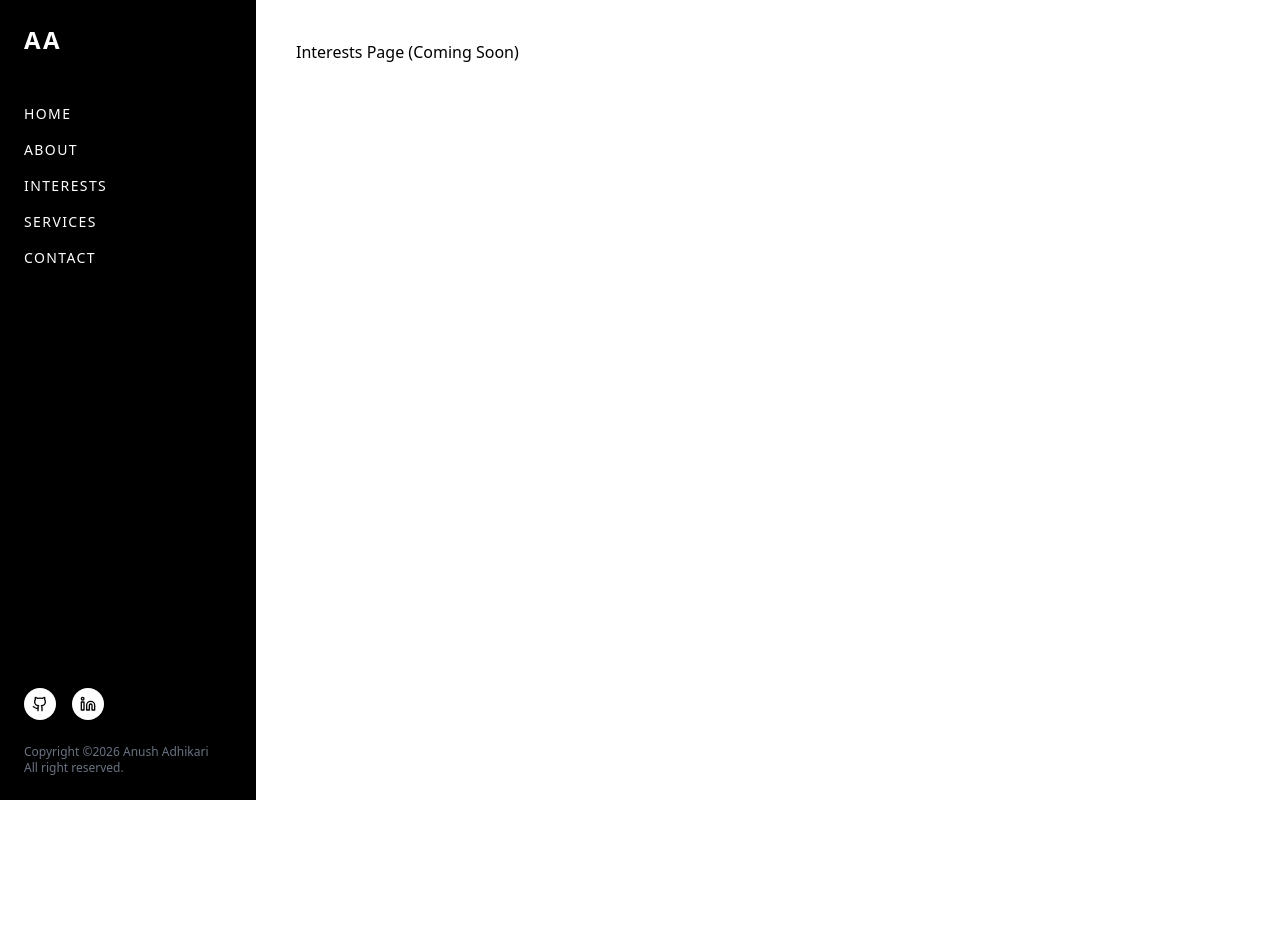
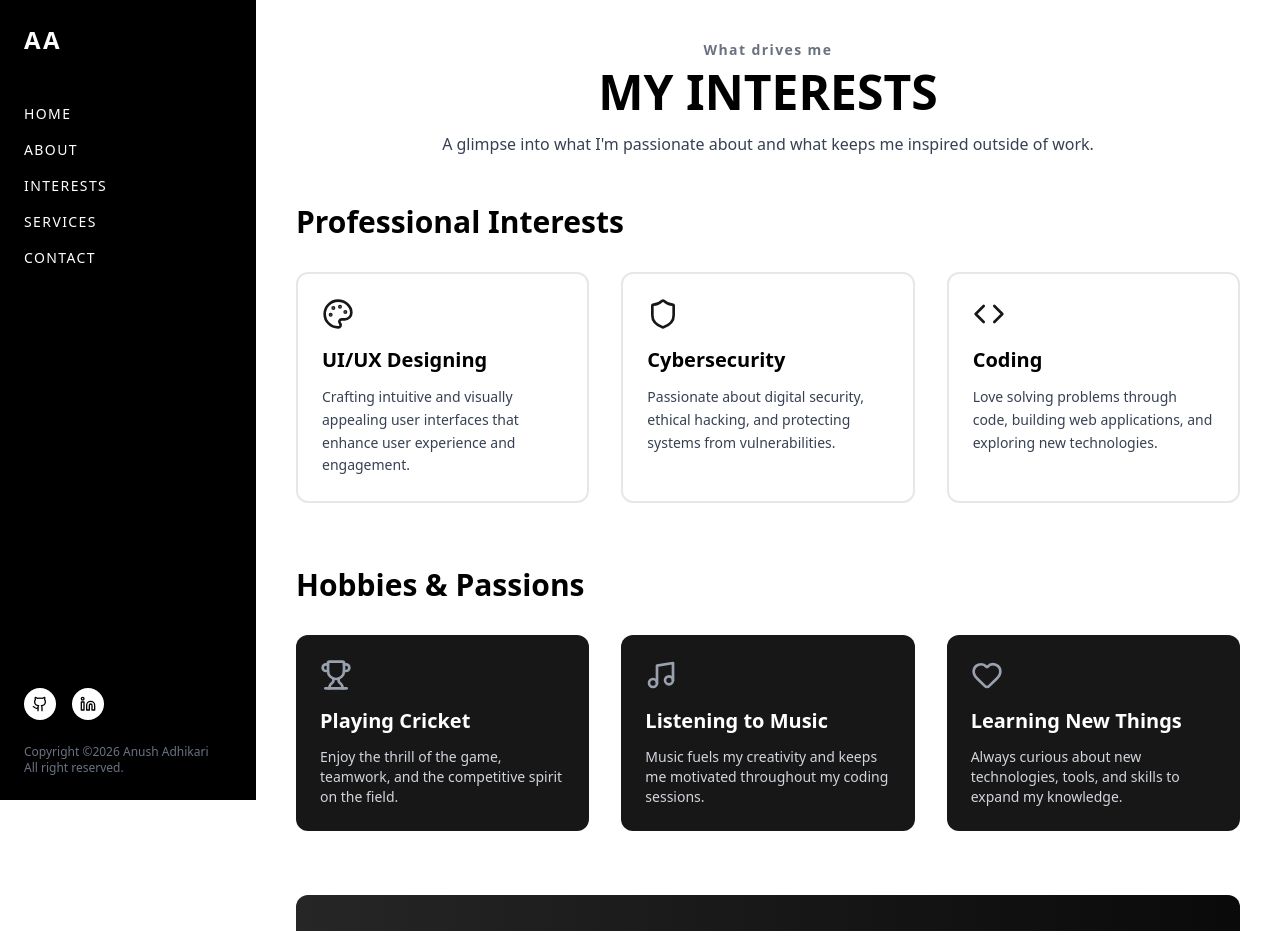
Before and after one commit to AnushAdk04/React-Portfolio-CSIT, a React (Vite) app: page /interests in a window 1280 px wide. Shown: the top 931 px of the page. Before the commit the page ends 800 px from the top, so only its background shows below. Built offline with nearby package versions, Linux system fonts and the light colour scheme.

Commit message:
interests page added

```diff
--- a/src/App.jsx
+++ b/src/App.jsx
@@ -4,6 +4,7 @@ import Layout from './components/Layout';
 import Home from './pages/Home';
 import About from './pages/About';
 import Contact from './pages/Contact';
+import Interests from './pages/Interests';
 
 function App() {
   return (
@@ -12,7 +13,7 @@ function App() {
         <Route path="/" element={<Layout />}>
           <Route index element={<Home />} />
           <Route path="about" element={<About />} />
-          <Route path="interests" element={<div className='p-10'>Interests Page (Coming Soon)</div>} />
+          <Route path="interests" element={<Interests />} />
           <Route path="services" element={<div className="p-10">Services Page (Coming Soon)</div>} />
           <Route path="contact" element={<Contact />} />
         </Route>
--- /dev/null
+++ b/src/pages/Interests.jsx
@@ -0,0 +1,109 @@
+import React from 'react';
+import { Code, Shield, Palette, Music, Trophy, Heart } from 'lucide-react';
+
+const Interests = () => {
+    const interests = [
+        {
+            icon: <Palette size={32} />,
+            title: "UI/UX Designing",
+            description: "Crafting intuitive and visually appealing user interfaces that enhance user experience and engagement."
+        },
+        {
+            icon: <Shield size={32} />,
+            title: "Cybersecurity",
+            description: "Passionate about digital security, ethical hacking, and protecting systems from vulnerabilities."
+        },
+        {
+            icon: <Code size={32} />,
+            title: "Coding",
+            description: "Love solving problems through code, building web applications, and exploring new technologies."
+        }
+    ];
+
+    const hobbies = [
+        {
+            icon: <Trophy size={32} />,
+            title: "Playing Cricket",
+            description: "Enjoy the thrill of the game, teamwork, and the competitive spirit on the field."
+        },
+        {
+            icon: <Music size={32} />,
+            title: "Listening to Music",
+            description: "Music fuels my creativity and keeps me motivated throughout my coding sessions."
+        },
+        {
+            icon: <Heart size={32} />,
+            title: "Learning New Things",
+            description: "Always curious about new technologies, tools, and skills to expand my knowledge."
+        }
+    ];
+
+    return (
+        <div className="min-h-screen bg-white flex items-center justify-center p-10">
+            <div className="container mx-auto">
+
+                {/* Header */}
+                <div className="text-center mb-12">
+                    <p className="text-sm font-bold text-gray-500 tracking-widest mb-2">What drives me</p>
+                    <h1 className="text-5xl font-black text-black mb-4">MY INTERESTS</h1>
+                    <p className="text-gray-700 max-w-2xl mx-auto">
+                        A glimpse into what I'm passionate about and what keeps me inspired outside of work.
+                    </p>
+                </div>
+
+                {/* Interests Section */}
+                <div className="mb-16">
+                    <h2 className="text-3xl font-bold text-black mb-8 text-center md:text-left">
+                        Professional Interests
+                    </h2>
+                    <div className="grid grid-cols-1 md:grid-cols-3 gap-8">
+                        {interests.map((interest, index) => (
+                            <div
+                                key={index}
+                                className="bg-white border-2 border-gray-200 rounded-xl p-6"
+                            >
+                                <div className="text-neutral-900 mb-4">
+                                    {interest.icon}
+                                </div>
+                                <h3 className="text-xl font-bold text-black mb-3">{interest.title}</h3>
+                                <p className="text-gray-700 text-sm leading-relaxed">{interest.description}</p>
+                            </div>
+                        ))}
+                    </div>
+                </div>
+
+                {/* Hobbies Section */}
+                <div>
+                    <h2 className="text-3xl font-bold text-black mb-8 text-center md:text-left">
+                        Hobbies & Passions
+                    </h2>
+                    <div className="grid grid-cols-1 md:grid-cols-3 gap-8">
+                        {hobbies.map((hobby, index) => (
+                            <div
+                                key={index}
+                                className="bg-neutral-900 text-white rounded-xl p-6 hover:scale-105 transition-transform duration-300"
+                            >
+                                <div className="text-gray-400 mb-4">
+                                    {hobby.icon}
+                                </div>
+                                <h3 className="text-xl font-bold mb-3">{hobby.title}</h3>
+                                <p className="text-gray-300 text-sm">{hobby.description}</p>
+                            </div>
+                        ))}
+                    </div>
+                </div>
+
+                {/* Bottom Quote */}
+                <div className="mt-16 bg-linear-to-r from-neutral-800 to-neutral-950 rounded-xl p-8 text-center">
+                    <p className="text-white text-xl font-semibold italic">
+                        "The only way to do great work is to love what you do."
+                    </p>
+                    <p className="text-white text-sm mt-2 opacity-80">- Steve Jobs</p>
+                </div>
+
+            </div>
+        </div>
+    );
+};
+
+export default Interests;
```
